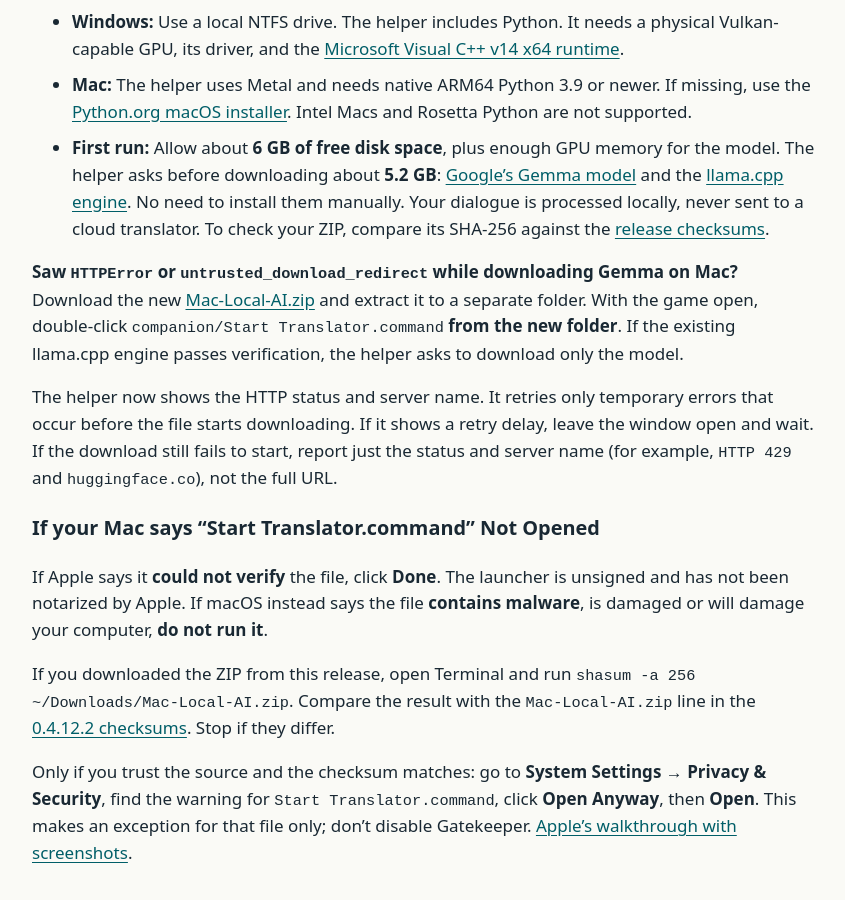
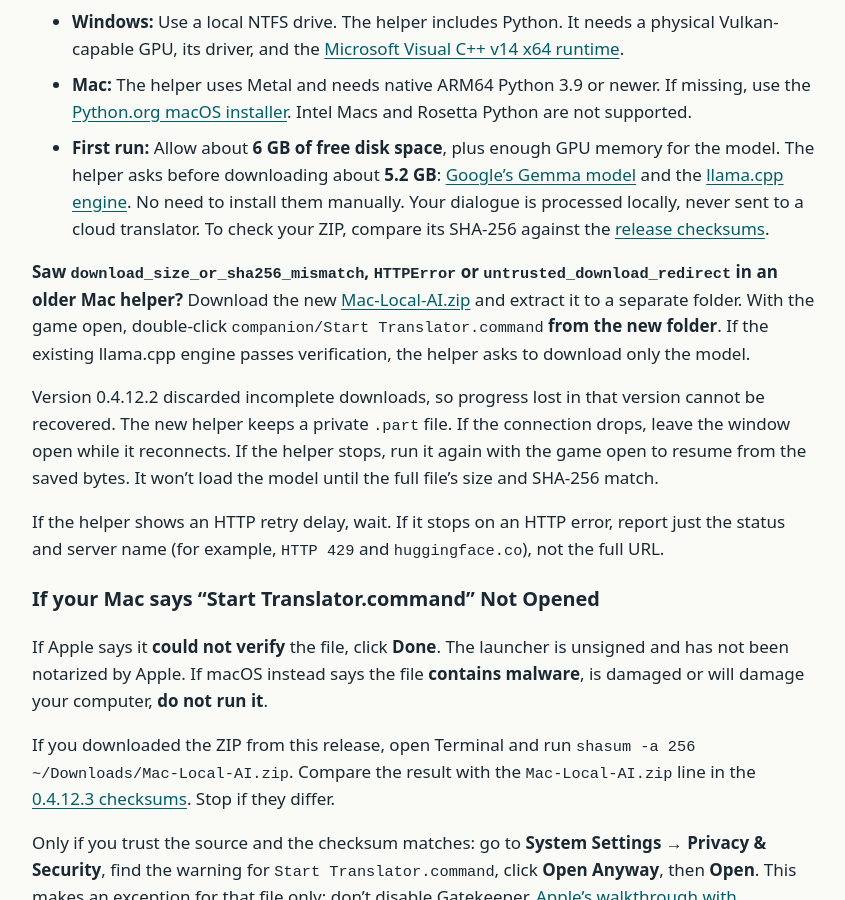
Before and after one commit to sadesguy/probably-stolen-translator, a Jekyll site: the page built from GUIDE.en.md, in a window 1280 px wide and 900 px high, scrolled down 2176 px. Shown: the whole window, without its empty margins (216-1061 px from the left). Built offline with Jekyll 4.4.1, drawn with Linux system fonts in a browser that asks for light colours; our own code applies the rules of GitHub Pages for plain Markdown files; some of the changed text lies outside the part shown.

Commit message:
Document resuming interrupted model downloads on Mac

````diff
--- a/GUIDE.en.md
+++ b/GUIDE.en.md
@@ -1,17 +1,17 @@
 # Probably Stolen: translate mods into Russian
 
-[Русский](README.md) · **English** · [Release 0.4.12.2](https://github.com/sadesguy/probably-stolen-translator/releases/tag/v0.4.12.2)
+[Русский](README.md) · **English** · [Release 0.4.12.3](https://github.com/sadesguy/probably-stolen-translator/releases/tag/v0.4.12.3)
 
 **Here from the game?** Leave the settings window open and [choose the Windows or Mac helper](#helper).
 
 This community mod prepares Russian translations **before you open a save**. Once you have a saved translation pack, play without the AI helper or an internet connection. You only need the helper to generate or update a pack on your own computer.
 
-Release 0.4.12.2 fixes the Mac model download. If you already have the 0.4.12 game mod or Windows helper, keep them; neither changed.
+The 0.4.12.3 Mac helper can resume an interrupted model download. Keep the 0.4.12 game mod and Windows helper if you already have them; neither changed.
 
 ## 1. Install the game mod
 
 1. Close *Probably Stolen*. In Steam, open the game's **Manage → Browse local files**.
-2. Download [Workshop-Mod.zip](https://github.com/sadesguy/probably-stolen-translator/releases/download/v0.4.12.2/Workshop-Mod.zip). Despite the filename, this is the **manual installation**. Create a folder named `LocalModTranslator` inside the game's `Mods` folder. Put the two extracted files in it:
+2. Download [Workshop-Mod.zip](https://github.com/sadesguy/probably-stolen-translator/releases/download/v0.4.12.3/Workshop-Mod.zip). Despite the filename, this is the **manual installation**. Create a folder named `LocalModTranslator` inside the game's `Mods` folder. Put the two extracted files in it:
    ```text
    Mods/LocalModTranslator/
    ├── manifest.xml
@@ -30,24 +30,26 @@ Download **one** file for your computer. Extract the **entire** archive to your
 
 | Computer | Get this ZIP | Double-click after extraction |
 | --- | --- | --- |
-| Windows 10/11 x64, Intel or AMD | [Windows-Local-AI.zip](https://github.com/sadesguy/probably-stolen-translator/releases/download/v0.4.12.2/Windows-Local-AI.zip) | `helper/Start Translator.cmd` |
-| Apple Silicon Mac running the Steam game through Wine | [Mac-Local-AI.zip](https://github.com/sadesguy/probably-stolen-translator/releases/download/v0.4.12.2/Mac-Local-AI.zip) | `companion/Start Translator.command` in **Finder**, not Wine |
+| Windows 10/11 x64, Intel or AMD | [Windows-Local-AI.zip](https://github.com/sadesguy/probably-stolen-translator/releases/download/v0.4.12.3/Windows-Local-AI.zip) | `helper/Start Translator.cmd` |
+| Apple Silicon Mac running the Steam game through Wine | [Mac-Local-AI.zip](https://github.com/sadesguy/probably-stolen-translator/releases/download/v0.4.12.3/Mac-Local-AI.zip) | `companion/Start Translator.command` in **Finder**, not Wine |
 
 ![Illustration: extract your platform ZIP outside Steam, then open Start Translator.cmd inside helper on Windows or Start Translator.command inside companion on Mac.](assets/start-helper.png)
 
 - **Windows:** Use a local NTFS drive. The helper includes Python. It needs a physical Vulkan-capable GPU, its driver, and the [Microsoft Visual C++ v14 x64 runtime](https://learn.microsoft.com/en-us/cpp/windows/latest-supported-vc-redist).
 - **Mac:** The helper uses Metal and needs native ARM64 Python 3.9 or newer. If missing, use the [Python.org macOS installer](https://www.python.org/downloads/macos/). Intel Macs and Rosetta Python are not supported.
-- **First run:** Allow about **6 GB of free disk space**, plus enough GPU memory for the model. The helper asks before downloading about **5.2 GB**: [Google's Gemma model](https://huggingface.co/google/gemma-4-E4B-it-qat-q4_0-gguf) and the [llama.cpp engine](https://github.com/ggml-org/llama.cpp/releases/tag/b12477). No need to install them manually. Your dialogue is processed locally, never sent to a cloud translator. To check your ZIP, compare its SHA-256 against the [release checksums](https://github.com/sadesguy/probably-stolen-translator/releases/download/v0.4.12.2/SHA256SUMS.txt).
+- **First run:** Allow about **6 GB of free disk space**, plus enough GPU memory for the model. The helper asks before downloading about **5.2 GB**: [Google's Gemma model](https://huggingface.co/google/gemma-4-E4B-it-qat-q4_0-gguf) and the [llama.cpp engine](https://github.com/ggml-org/llama.cpp/releases/tag/b12477). No need to install them manually. Your dialogue is processed locally, never sent to a cloud translator. To check your ZIP, compare its SHA-256 against the [release checksums](https://github.com/sadesguy/probably-stolen-translator/releases/download/v0.4.12.3/SHA256SUMS.txt).
 
-**Saw `HTTPError` or `untrusted_download_redirect` while downloading Gemma on Mac?** Download the new [Mac-Local-AI.zip](https://github.com/sadesguy/probably-stolen-translator/releases/download/v0.4.12.2/Mac-Local-AI.zip) and extract it to a separate folder. With the game open, double-click `companion/Start Translator.command` **from the new folder**. If the existing llama.cpp engine passes verification, the helper asks to download only the model.
+**Saw `download_size_or_sha256_mismatch`, `HTTPError` or `untrusted_download_redirect` in an older Mac helper?** Download the new [Mac-Local-AI.zip](https://github.com/sadesguy/probably-stolen-translator/releases/download/v0.4.12.3/Mac-Local-AI.zip) and extract it to a separate folder. With the game open, double-click `companion/Start Translator.command` **from the new folder**. If the existing llama.cpp engine passes verification, the helper asks to download only the model.
 
-The helper now shows the HTTP status and server name. It retries only temporary errors that occur before the file starts downloading. If it shows a retry delay, leave the window open and wait. If the download still fails to start, report just the status and server name (for example, `HTTP 429` and `huggingface.co`), not the full URL.
+Version 0.4.12.2 discarded incomplete downloads, so progress lost in that version cannot be recovered. The new helper keeps a private `.part` file. If the connection drops, leave the window open while it reconnects. If the helper stops, run it again with the game open to resume from the saved bytes. It won't load the model until the full file's size and SHA-256 match.
+
+If the helper shows an HTTP retry delay, wait. If it stops on an HTTP error, report just the status and server name (for example, `HTTP 429` and `huggingface.co`), not the full URL.
 
 ### If your Mac says “Start Translator.command” Not Opened
 
 If Apple says it **could not verify** the file, click **Done**. The launcher is unsigned and has not been notarized by Apple. If macOS instead says the file **contains malware**, is damaged or will damage your computer, **do not run it**.
 
-If you downloaded the ZIP from this release, open Terminal and run `shasum -a 256 ~/Downloads/Mac-Local-AI.zip`. Compare the result with the `Mac-Local-AI.zip` line in the [0.4.12.2 checksums](https://github.com/sadesguy/probably-stolen-translator/releases/download/v0.4.12.2/SHA256SUMS.txt). Stop if they differ.
+If you downloaded the ZIP from this release, open Terminal and run `shasum -a 256 ~/Downloads/Mac-Local-AI.zip`. Compare the result with the `Mac-Local-AI.zip` line in the [0.4.12.3 checksums](https://github.com/sadesguy/probably-stolen-translator/releases/download/v0.4.12.3/SHA256SUMS.txt). Stop if they differ.
 
 Only if you trust the source and the checksum matches: go to **System Settings → Privacy & Security**, find the warning for `Start Translator.command`, click **Open Anyway**, then **Open**. This makes an exception for that file only; don't disable Gatekeeper. [Apple’s walkthrough with screenshots](https://support.apple.com/en-us/102445).
 
````
Also changed, not shown: README.md.
